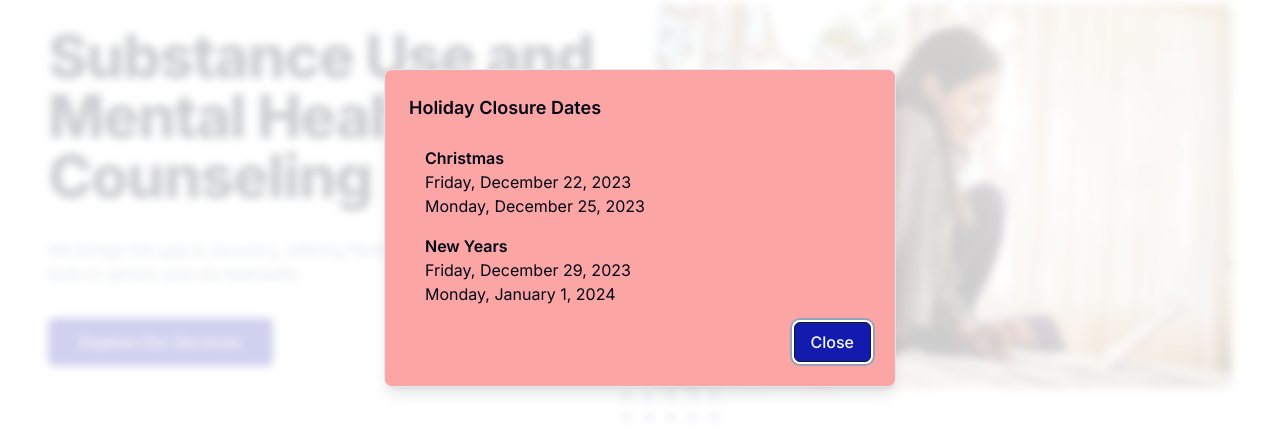
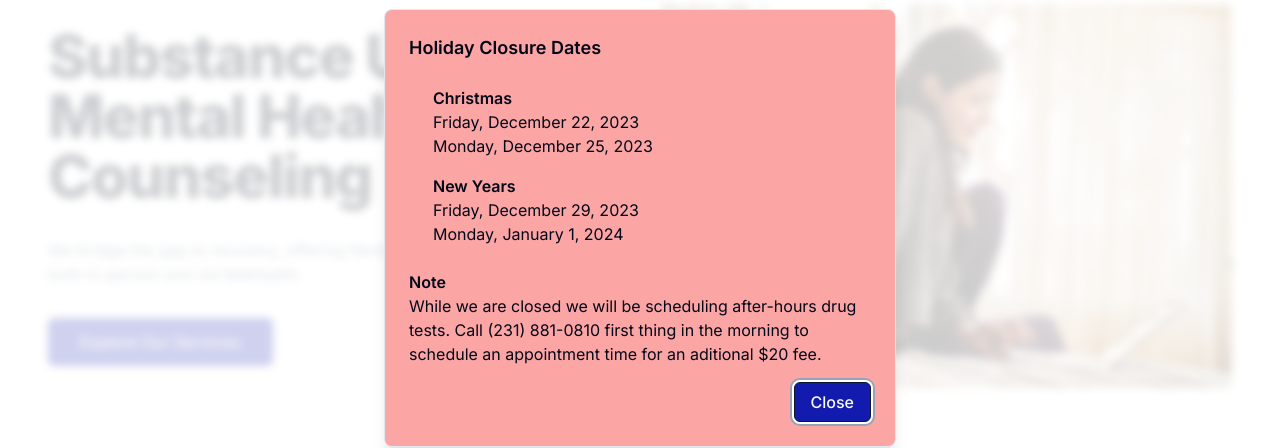
Before and after one commit to joelreid01/bases, a Next.js app: page / in a window 1280 px wide. Shown: the part 172-620 px from the top of the page. Built offline with nearby package versions, Linux system fonts and the light colour scheme; no server answers; the database is empty.

Commit message:
Chore: add instructions to alert

```diff
--- a/src/components/company-alert.tsx
+++ b/src/components/company-alert.tsx
@@ -27,13 +27,27 @@ export function CompanyAlert() {
             <AlertDialogTitle className="">
               Holiday Closure Dates
             </AlertDialogTitle>
-            <div className="pt-4 pl-4">
+            <div className="pt-4 pl-6">
+              <div>
                 <p className="font-semibold">Christmas</p>
                 <p>Friday, December 22, 2023</p>
                 <p>Monday, December 25, 2023</p>
                 <p className="pt-4 font-semibold">New Years</p>
                 <p>Friday, December 29, 2023</p>
                 <p>Monday, January 1, 2024</p>
+              </div>
+            </div>
+            <div className="pt-4">
+              <p className="font-semibold">Note</p>
+              <p className="">
+                While we are closed we will be scheduling after-hours drug
+                tests. Call{" "}
+                <a href="tel:2318810810" className="hover:underline">
+                  (231) 881-0810
+                </a>{" "}
+                first thing in the morning to schedule an appointment time for
+                an aditional $20 fee.
+              </p>
             </div>
           </AlertDialogHeader>
           <AlertDialogFooter>
```
Lines whose indentation alone changed are shown as unchanged.
